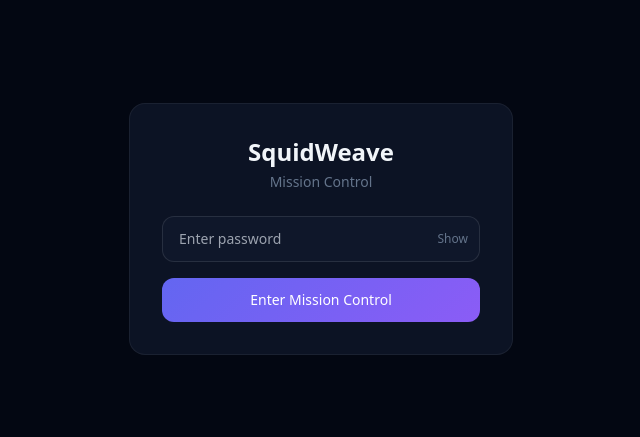
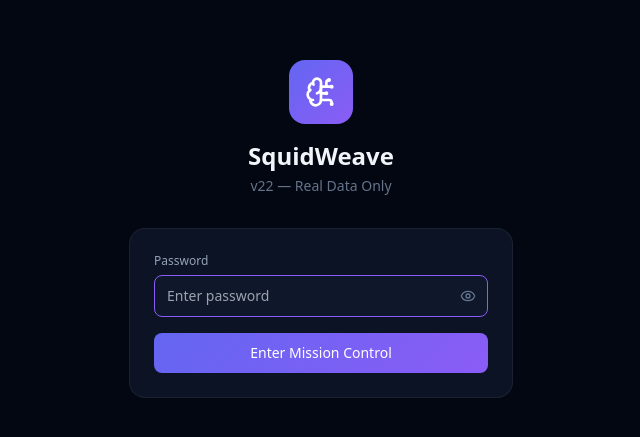
Before and after one commit to knol3j/squidweave, a React (Vite) app: page / in a window 1280 px wide. Shown: the part 171-608 px from the top of the page, without its empty margins (319-959 px from the left). Built offline with nearby package versions, Linux system fonts and the light colour scheme; no server answers.

Commit message:
Harden auth: add session expiry, idle timeout, auto-logout

```diff
--- a/src/App.tsx
+++ b/src/App.tsx
@@ -1,85 +1,64 @@
-import { useState, useEffect, useCallback, lazy, Suspense } from "react";
+/**
+ * SquidWeave v22 — Mission Control + Neural Net
+ * Authenticated access only. Sessions expire after 8 hours.
+ */
+import { useState, useCallback, useEffect, lazy, Suspense } from "react";
 import { HashRouter, Routes, Route } from "react-router-dom";
 import { Navbar } from "./components/Navbar";
 import { AppProvider } from "./context/AppContext";
+import Login from "./pages/Login";
 
 const MissionControl = lazy(() => import("./pages/MissionControl"));
 const NeuralNet = lazy(() => import("./pages/NeuralNet"));
 
-function isAuthenticated(): boolean {
+const SESSION_KEY = "sw_authenticated";
+const AUTH_TOKEN_KEY = "sw_auth";
+const SESSION_EXPIRY_KEY = "sw_session_expiry";
+const LEGACY_AUTH_KEY = "authenticated";
+const LAST_ACTIVITY_KEY = "sw_last_activity";
+const SESSION_DURATION_MS = 8 * 60 * 60 * 1000;
+const ACTIVITY_TIMEOUT_MS = 30 * 60 * 1000;
+
+function clearAuth() {
   try {
-    return localStorage.getItem("sw_authenticated") === "true" ||
-           localStorage.getItem("authenticated") === "true";
-  } catch {
-    return false;
-  }
+    localStorage.removeItem(SESSION_KEY);
+    localStorage.removeItem(LEGACY_AUTH_KEY);
+    localStorage.removeItem(AUTH_TOKEN_KEY);
+    localStorage.removeItem(SESSION_EXPIRY_KEY);
+    localStorage.removeItem(LAST_ACTIVITY_KEY);
+  } catch {}
 }
 
-function Login({ onLogin }: { onLogin: () => void }) {
-  const [password, setPassword] = useState("");
-  const [error, setError] = useState("");
-  const [showPassword, setShowPassword] = useState(false);
+function touchActivity() {
+  try { localStorage.setItem(LAST_ACTIVITY_KEY, String(Date.now())); } catch {}
+}
 
-  const handleSubmit = (e: React.FormEvent) => {
-    e.preventDefault();
-    if (password === "squidweave") {
-      try { localStorage.setItem("sw_authenticated", "true"); } catch { /* silent */ }
-      onLogin();
-    } else {
-      setError("Invalid password");
-    }
-  };
-
-  return (
-    <div className="min-h-screen flex items-center justify-center" style={{ background: "#030712" }}>
-      <div className="w-full max-w-sm p-8 rounded-2xl border border-white/[0.06]" style={{ background: "rgba(15,23,42,0.8)" }}>
-        <div className="text-center mb-6">
-          <h1 className="text-2xl font-bold text-slate-100">SquidWeave</h1>
-          <p className="text-sm text-slate-500 mt-1">Mission Control</p>
-        </div>
-        <form onSubmit={handleSubmit} className="space-y-4">
-          <div className="relative">
-            <input
-              type={showPassword ? "text" : "password"}
-              value={password}
-              onChange={(e) => { setPassword(e.target.value); setError(""); }}
-              placeholder="Enter password"
-              className="w-full px-4 py-3 rounded-xl border border-white/[0.1] text-sm text-slate-100 outline-none focus:border-violet-500"
-              style={{ background: "#0f172a" }}
-              aria-label="Password"
-            />
-            <button
-              type="button"
-              onClick={() => setShowPassword(!showPassword)}
-              className="absolute right-3 top-1/2 -translate-y-1/2 text-xs text-slate-500 hover:text-slate-300"
-              aria-label={showPassword ? "Hide password" : "Show password"}
-            >
-              {showPassword ? "Hide" : "Show"}
-            </button>
-          </div>
-          {error && <p className="text-xs text-red-400">{error}</p>}
-          <button
-            type="submit"
-            className="w-full py-3 rounded-xl font-medium text-sm text-white transition-all hover:opacity-90"
-            style={{ background: "linear-gradient(135deg, #6366f1, #8b5cf6)" }}
-            aria-label="Sign in"
-          >
-            Enter Mission Control
-          </button>
-        </form>
-      </div>
-    </div>
-  );
+function isSessionValid(): boolean {
+  try {
+    const auth = localStorage.getItem(SESSION_KEY) === "true" || localStorage.getItem(LEGACY_AUTH_KEY) === "true";
+    if (!auth) return false;
+    const expiry = localStorage.getItem(SESSION_EXPIRY_KEY);
+    if (expiry && Date.now() > parseInt(expiry, 10)) { clearAuth(); return false; }
+    const last = localStorage.getItem(LAST_ACTIVITY_KEY);
+    if (last && Date.now() - parseInt(last, 10) > ACTIVITY_TIMEOUT_MS) { clearAuth(); return false; }
+    return true;
+  } catch { return false; }
 }
 
 export default function App() {
-  const [auth, setAuth] = useState(() => isAuthenticated());
+  const [auth, setAuth] = useState(() => isSessionValid());
 
-  const handleLogin = useCallback(() => setAuth(true), []);
-  const handleLogout = useCallback(() => {
-    try { localStorage.removeItem("sw_authenticated"); } catch { /* silent */ }
-    setAuth(false);
-  }, []);
+  useEffect(() => {
+    if (!auth) return;
+    touchActivity();
+    const interval = setInterval(() => { if (!isSessionValid()) setAuth(false); }, 60000);
+    const handler = () => { touchActivity(); if (!isSessionValid()) setAuth(false); };
+    ["mousedown", "keydown", "touchstart", "scroll"].forEach(e => window.addEventListener(e, handler, { passive: true }));
+    return () => { clearInterval(interval); ["mousedown", "keydown", "touchstart", "scroll"].forEach(e => window.removeEventListener(e, handler)); };
+  }, [auth]);
+
+  const handleLogin = useCallback(() => { touchActivity(); setAuth(true); }, []);
+  const handleLogout = useCallback(() => { clearAuth(); setAuth(false); }, []);
 
   if (!auth) return <Login onLogin={handleLogin} />;
 
@@ -88,7 +67,7 @@ export default function App() {
       <HashRouter>
         <div className="min-h-screen" style={{ background: "#030712" }}>
           <Navbar onLogout={handleLogout} />
-          <main className="pt-16">
+          <main className="pt-14">
             <Suspense fallback={<div className="flex items-center justify-center min-h-screen text-slate-500 text-sm">Loading...</div>}>
               <Routes>
                 <Route path="/" element={<MissionControl />} />
```
